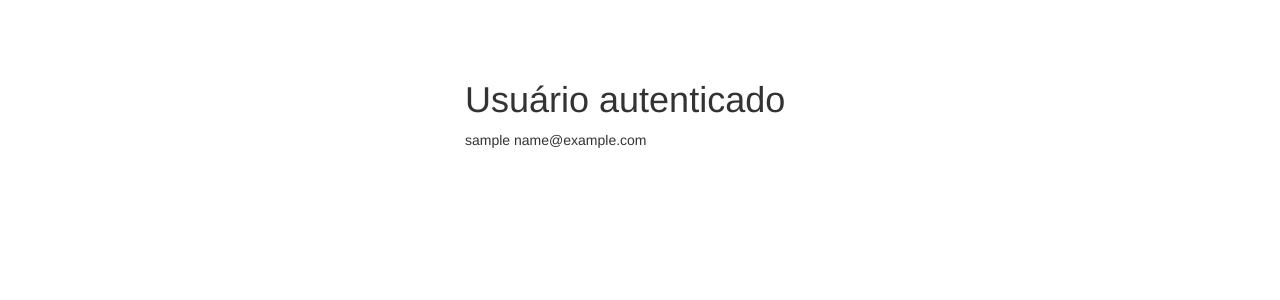
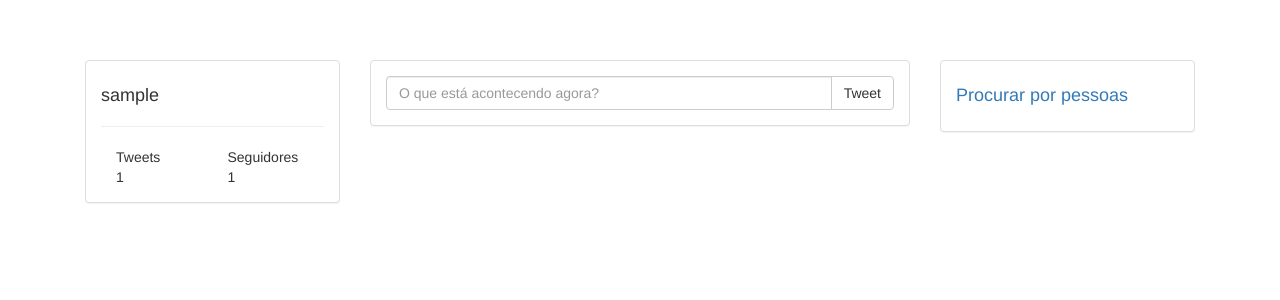
Before and after one commit to paulofdev/twitterclone, a PHP site: page /home.php in a window 1280 px wide. Shown: the part 51-351 px from the top of the page. Run offline with PHP 8.4, Linux system fonts and the light colour scheme; the visitor is signed in with stand-in values (Sample User, id 1).

Commit message:
Adicionado o tweet, inserção de tweets no banco, autenticação via ajax

```diff
--- a/authenticate.php
+++ b/authenticate.php
@@ -7,7 +7,7 @@
 $user = $_POST['login'];
 $pswrd = md5($_POST['password']);
 
-	$sql = "SELECT usuario, email FROM usuarios where usuario='$user' AND senha='$pswrd' ";
+$sql = "SELECT id, usuario, email FROM usuarios where usuario='$user' AND senha='$pswrd' ";
 
 $objDb = new db();
 $link = $objDb->connMysql();
@@ -19,6 +19,7 @@
 
 	if (isset($user_date['usuario'])) {
 
+		$_SESSION['id_usuario'] = $user_date['id'];
 		$_SESSION['usuario'] = $user_date['usuario'];
 		$_SESSION['email'] = $user_date['email'];
 
--- a/home.php
+++ b/home.php
@@ -1,6 +1,6 @@
 <?php
-		session_start();
-		if(!isset($_SESSION['usuario'])){
+	session_start();
+	if(!isset($_SESSION['usuario'])){
 		header('Location: index.php?erro=1');
 	}
 ?>
@@ -18,6 +18,28 @@
 		<!-- bootstrap - link cdn -->
 		<link rel="stylesheet" href="https://maxcdn.bootstrapcdn.com/bootstrap/3.3.6/css/bootstrap.min.css">
 
+		<script type="text/javascript">
+		$(document).ready(function(){
+			$('#btn_tweet').click(function(){
+
+				if ($('#texto_tweet').val().length > 0) {
+
+					$.ajax({
+						url: 'inclui_tweet.php',
+						method: 'post',
+						data: $('#form_tweet').serialize(),
+						success: function(data) {
+							$('#texto_tweet').val('');
+						}
+					});
+
+				}
+
+			});
+		});
+
+		</script>
+
 	</head>
 
 	<body>
@@ -26,7 +48,8 @@
 	    <nav class="navbar navbar-default navbar-static-top">
 	      <div class="container">
 	        <div class="navbar-header">
-	          <button type="button" class="navbar-toggle collapsed" data-toggle="collapse" data-target="#navbar" aria-expanded="false" aria-controls="navbar">
+	          <button type="button" class="navbar-toggle collapsed" data-toggle="collapse"
+	          data-target="#navbar" aria-expanded="false" aria-controls="navbar">
 	            <span class="sr-only">Toggle navigation</span>
 	            <span class="icon-bar"></span>
 	            <span class="icon-bar"></span>
@@ -48,19 +71,46 @@
 
 	    	<br /><br />
 
-	    	<div class="col-md-4"></div>
-	    	<div class="col-md-4">
-	    		<h1>Usuário autenticado</h1>
-				<?=$_SESSION['usuario']?>
-				<?=$_SESSION['email']?>
+	    	<div class="col-md-3">
+	    		<div class="panel panel-default">
+	    			<div class="panel-body">
+						<h4><?=$_SESSION['usuario']?></h4>
+						<hr>
+						<div class="col-md-6">
+							Tweets
+							<br>
+							1
+						</div>
+						<div class="col-md-6">
+							Seguidores
+							<br>
+							1
+						</div>
+	    			</div>
+	    		</div>
+	    	</div>
+
+	    	<div class="col-md-6">
+	    		<div class="panel panel-default">
+    					<div class="panel-body">
+							<form method="post" id="form_tweet" class="input-group" name="texto_tweet">
+								<input type="text" class="form-control"
+								placeholder="O que está acontecendo agora?" maxlength="140" id="texto_tweet" name="texto_tweet" />
+								<span class="input-group-btn">
+									<button class="btn btn-default" id="btn_tweet" type="button">Tweet</button>
+								</span>
+							</form>
+    					</div>
+    			</div>
 			</div>
-			<div class="col-md-4"></div>
+			<div class="col-md-3">
+				<div class="panel panel-default">
+						<div class="panel-body">
+								<h4><a href="">Procurar por pessoas</a></h4>
+						</div>
+				</div>
+			</div>
 
-			<div class="clearfix"></div>
-			<br />
-			<div class="col-md-4"></div>
-			<div class="col-md-4"></div>
-			<div class="col-md-4"></div>
 
 		</div>
 
```
Also changed, not shown: inclui_tweet.php (added, +28 -0 lines), index.php (+4 -4 lines), inscrevase.php (+8 -0 lines), registro_usuario.php (+55 -5 lines). Lines whose indentation alone changed are shown as unchanged.
